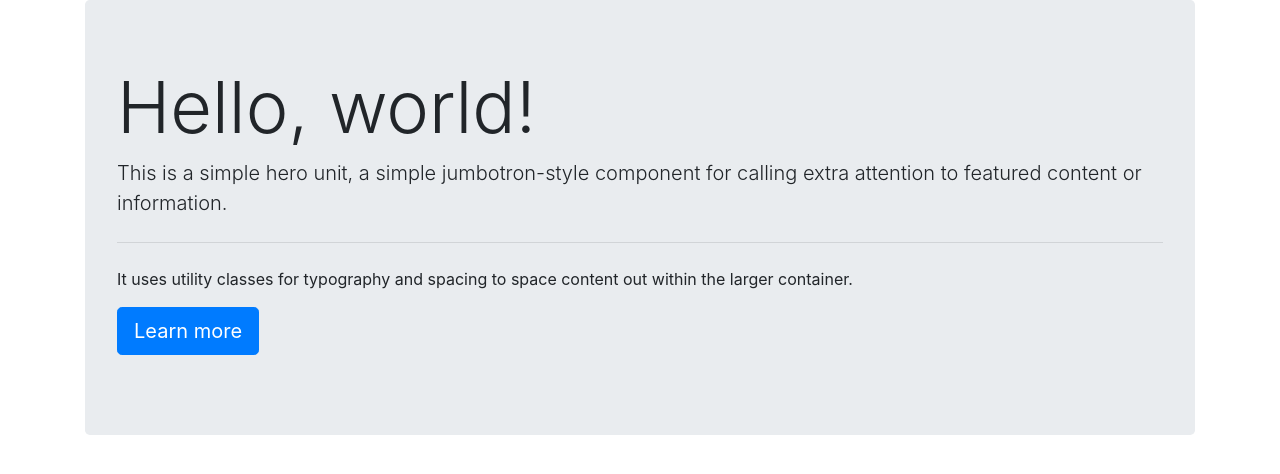
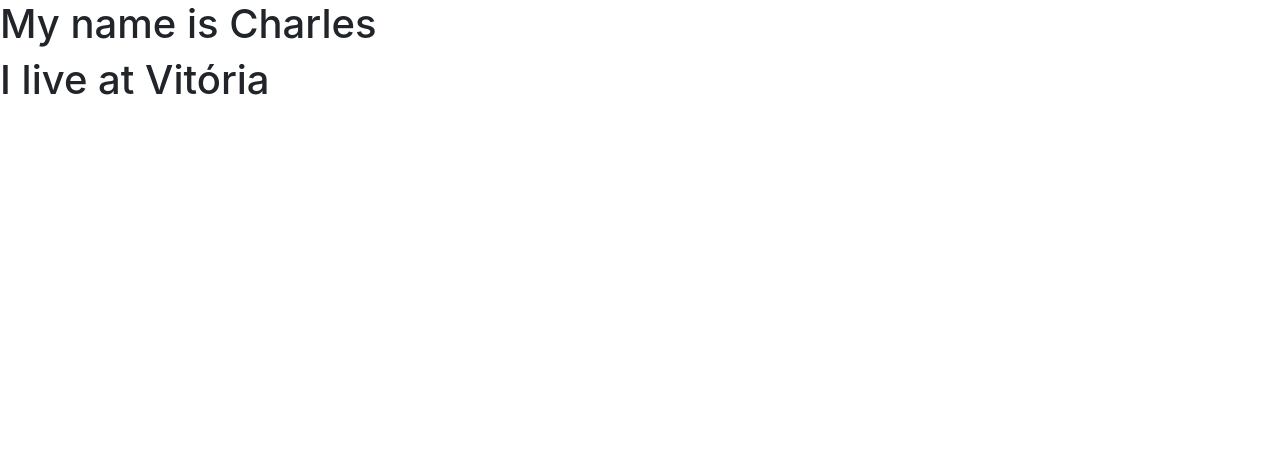
Before and after one commit to CharlesLuxinger/firstProjectAngular, an Angular app: page / in a window 1280 px wide. Shown: the top 474 px of the page. Built offline with nearby package versions, Linux system fonts and the light colour scheme.

Commit message:
3. Usando interpolação

```diff
--- a/src/app/app.component.html
+++ b/src/app/app.component.html
@@ -1,14 +1,2 @@
-<div class="container">
-
-  <div class="jumbotron">
-    <h1 class="display-3">Hello, world!</h1>
-    <p class="lead">This is a simple hero unit, a simple jumbotron-style component for calling extra attention to
-      featured content or information.</p>
-    <hr class="my-4">
-    <p>It uses utility classes for typography and spacing to space content out within the larger container.</p>
-    <p class="lead">
-      <a class="btn btn-primary btn-lg" href="#" role="button">Learn more</a>
-    </p>
-  </div>
-
-</div>
+<h1>My name is {{name}}</h1>
+<h1>I live at {{myHome()}}</h1>
--- a/src/app/app.component.ts
+++ b/src/app/app.component.ts
@@ -6,5 +6,9 @@ import { Component } from '@angular/core';
   styleUrls: ['./app.component.css']
 })
 export class AppComponent {
-  nome: string = 'Charles';
+  name: string = 'Charles';
+
+  myHome() {
+    return "Vitória";
+  }
 }
```
